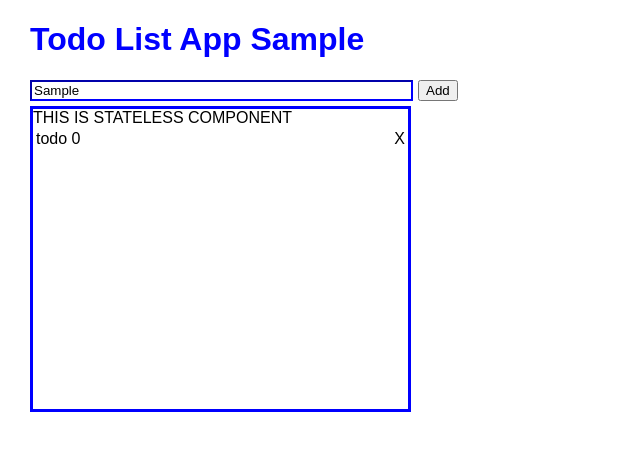
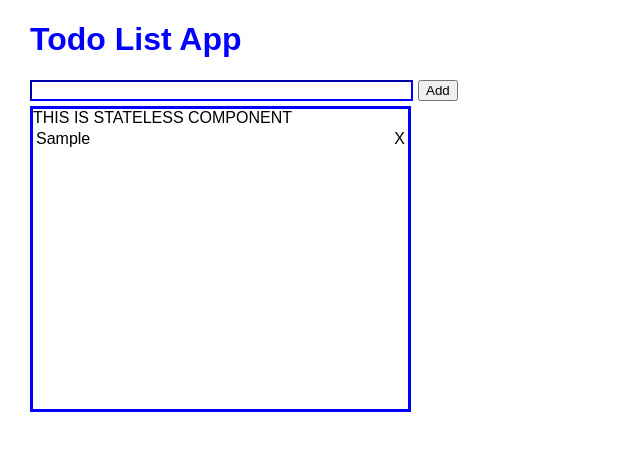
Before and after one commit to yanuaryudhistira/impacttodo-react, a React (Create React App) app: page / in a window 1280 px wide. Both pictures are taken after typing "Sample" into the empty fields and a click on the button "Add". Shown: the top 450 px of the page, without its empty margins (0-640 px from the left). Built offline with nearby package versions, Linux system fonts and the light colour scheme.

Commit message:
8. Delete todo

```diff
--- a/src/App.js
+++ b/src/App.js
@@ -10,6 +10,7 @@ class App extends Component {
     };
     this.handleClick = this.handleClick.bind(this);
     this.handleChange = this.handleChange.bind(this);
+    this.deleteTodo = this.deleteTodo.bind(this);
   }
 
   handleChange(event) {
@@ -18,14 +19,23 @@ class App extends Component {
 
   handleClick() {
     this.setState(prevState => ({
-      todos: prevState.todos.concat(`todo ${prevState.todos.length}`)
+      todos: prevState.todos.concat(prevState.input),
+      input: ""
+    }));
+  }
+
+  deleteTodo(target_index) {
+    this.setState(prevState => ({
+      todos: prevState.todos.filter((todo, index) => index !== target_index)
     }));
   }
 
   render() {
     return (
       <div className="container">
-        <h1 className="title">Todo List App {this.state.input}</h1>
+        <h1 className="title" onClick={this.deleteTodo}>
+          Todo List App{" "}
+        </h1>
         <input
           className="input"
           type="text"
@@ -33,7 +43,7 @@ class App extends Component {
           value={this.state.input}
         />
         <button onClick={this.handleClick}>Add</button>
-        <Output todos={this.state.todos} />
+        <Output todos={this.state.todos} deleteTodo={this.deleteTodo} />
       </div>
     );
   }
--- a/src/small/output.js
+++ b/src/small/output.js
@@ -7,7 +7,7 @@ function Output(props) {
       {props.todos.map((todo, index) => (
         <div className="todo">
           <div className="todo-text">{todo}</div>
-          <div>X</div>
+          <div onClick={() => props.deleteTodo(index)}>X</div>
         </div>
       ))}
     </div>
```
